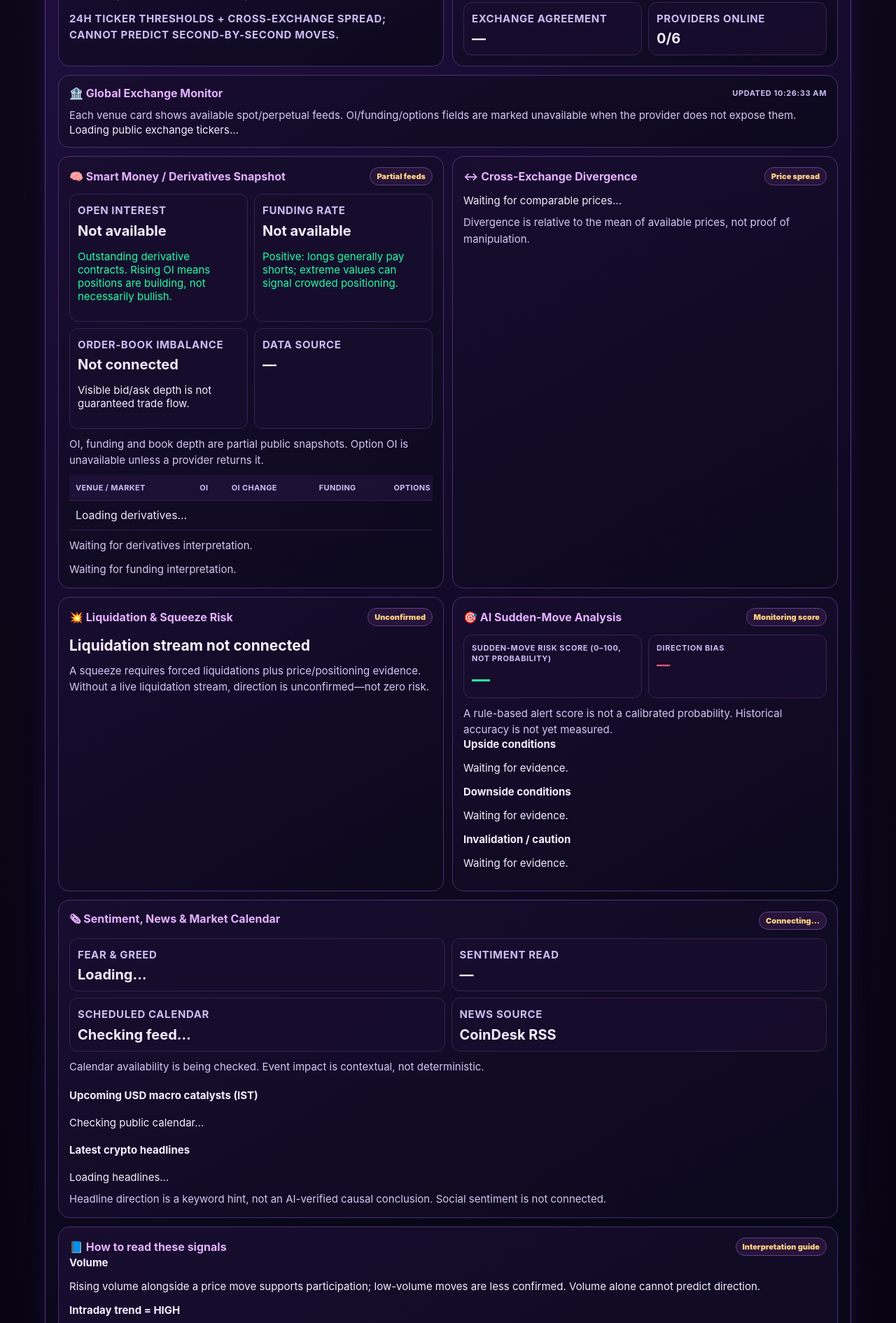
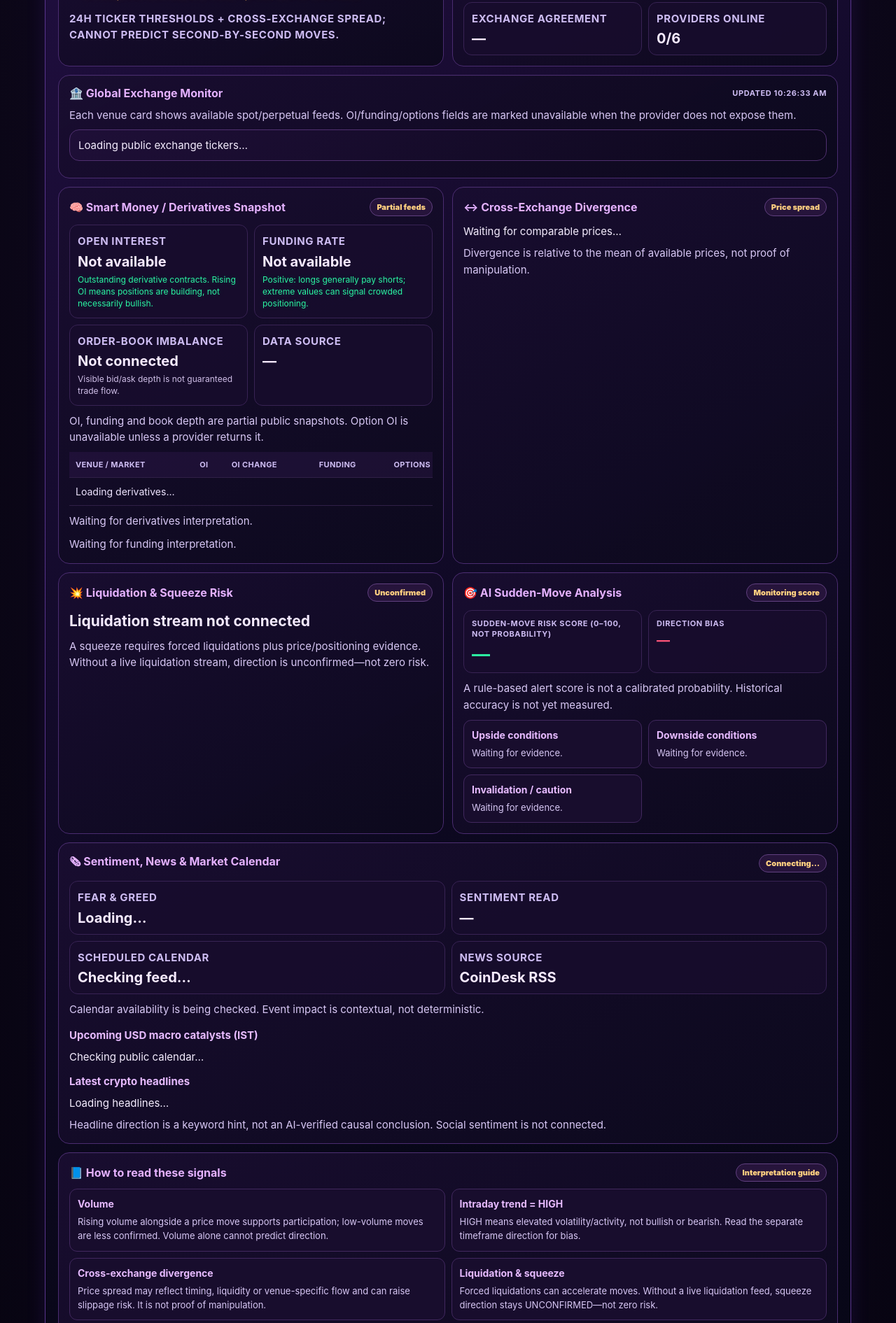
Before and after one commit to ansh9999999/NAKSHATRA-AI-CRYPTO, a FastAPI app: page / in a window 1280 px wide. Shown: the part 2593-4484 px from the top of the page at 70% size. Run offline with FastAPI, Linux system fonts and the light colour scheme; data that the repository does not hold is empty.

Commit message:
Add files via upload

```diff
--- a/static/global-market.css
+++ b/static/global-market.css
@@ -13,3 +13,25 @@
 .global-market-wrap a{color:#65dcff;text-decoration:underline}
 #gmRiskScore{font-size:clamp(20px,5vw,26px)}
 @media(max-width:620px){.global-market-wrap .gm-table{min-width:820px}.global-market-wrap .gm-card h3,.global-market-wrap h3{font-size:17px}.global-market-wrap .gm-kpis small{font-size:13px}}
+
+/* v5.9.1: larger, readable global intelligence cards and per-venue metrics */
+.global-market-wrap .gm-provider-card{min-width:0;border:1px solid #503070;border-radius:14px;padding:12px;margin:9px 0;background:linear-gradient(145deg,rgba(31,15,56,.94),rgba(13,8,29,.98))}
+.global-market-wrap .gm-provider-head,.global-market-wrap .gm-market-title{display:flex;align-items:center;justify-content:space-between;gap:10px;flex-wrap:wrap}
+.global-market-wrap .gm-provider-head>b{font-size:18px;color:#e9baff}
+.global-market-wrap .gm-market-row{padding:12px 0;border-top:1px solid #3a2454;margin-top:8px}
+.global-market-wrap .gm-market-title strong{font-size:15px;color:#e7d8ff}
+.global-market-wrap .gm-provider-metrics{display:grid;grid-template-columns:repeat(2,minmax(0,1fr));gap:8px;margin-top:10px}
+.global-market-wrap .gm-provider-metrics>div{min-width:0;padding:10px;border:1px solid #392452;border-radius:10px;background:#170d2b}
+.global-market-wrap .gm-provider-metrics small{display:block;color:#d2bdeb;font-size:12px;line-height:1.4}
+.global-market-wrap .gm-provider-metrics b{display:block;font-size:17px;margin-top:4px;color:#f5eaff;overflow-wrap:anywhere}
+.global-market-wrap .gm-provider-metrics em{display:block;font-style:normal;color:#cdbbe6;font-size:12px;line-height:1.45;margin-top:4px}
+.global-market-wrap .gm-mini-explain{font-size:12px;line-height:1.45;color:#d0bfe8;margin:5px 0 0}
+.global-market-wrap .gm-explain-grid,.global-market-wrap .gm-scenario-grid{display:grid;grid-template-columns:repeat(2,minmax(0,1fr));gap:9px;margin-top:10px}
+.global-market-wrap .gm-explain-grid>div,.global-market-wrap .gm-scenario-grid>div{border:1px solid #41285e;border-radius:11px;padding:11px;background:#180d2d}
+.global-market-wrap .gm-explain-grid b,.global-market-wrap .gm-scenario-grid b{color:#e6baff;font-size:14px}
+.global-market-wrap .gm-explain-grid p,.global-market-wrap .gm-scenario-grid p{margin:6px 0 0;color:#d7c7f4;font-size:13px;line-height:1.55}
+.global-market-wrap .gm-subheading{color:#e6baff;font-size:15px;margin:16px 0 6px}
+.global-market-wrap .gm-divergence-row small{color:#d4c4ed!important}
+.global-market-wrap .gm-alert-title{color:#f4eaff}
+.global-market-wrap .gm-table td{font-size:14px}
+@media(max-width:620px){.global-market-wrap .gm-provider-metrics,.global-market-wrap .gm-explain-grid,.global-market-wrap .gm-scenario-grid{grid-template-columns:repeat(2,minmax(0,1fr))}.global-market-wrap .gm-provider-metrics b{font-size:16px}.global-market-wrap .gm-provider-metrics small{font-size:12px}}
```
